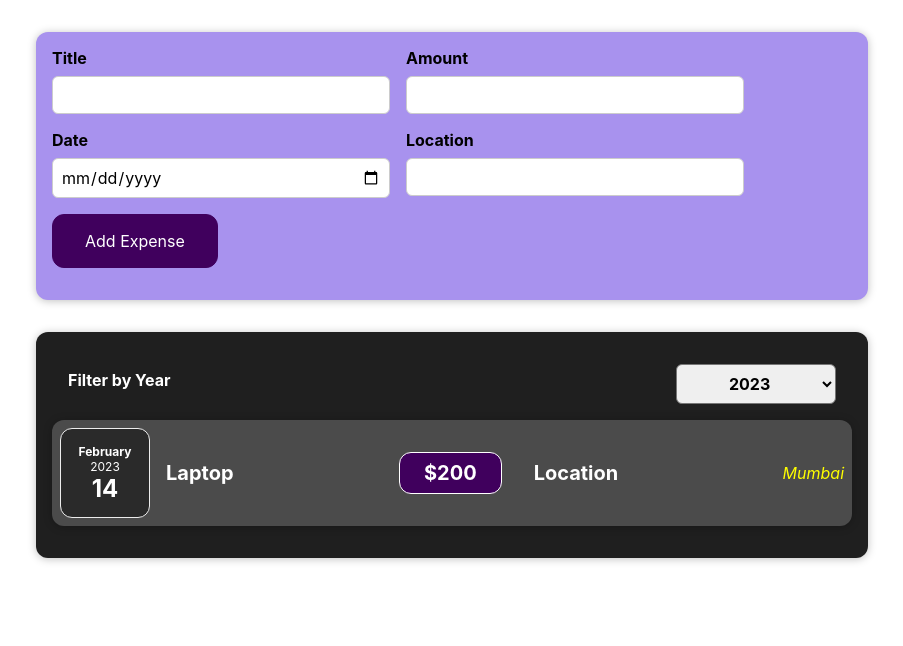
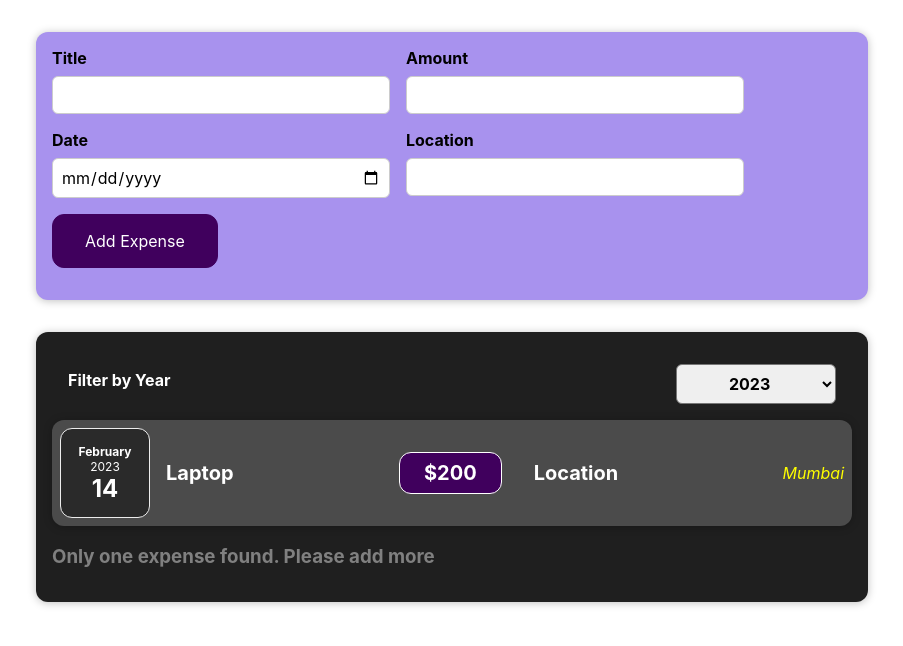
Before and after one commit to IqraMomin/ExpenseTrackerWithReact, a React (Create React App) app: page / in a window 1280 px wide. Shown: the top 646 px of the page, without its empty margins (188-1091 px from the left). Built offline with nearby package versions, Linux system fonts and the light colour scheme.

Commit message:
ConditionalRendering

```diff
--- a/src/components/Expense/Expenses.js
+++ b/src/components/Expense/Expenses.js
@@ -12,11 +12,8 @@ function Expenses(props) {
     const filteredByYear = props.expenses.filter(expense => {
         return (expense.date.getFullYear().toString() === filteredYear)
     })
-    return (
-        <div>
-            <Card className="expenses">
-            <ExpensesFilter onFilterChange={filterChangeHandler} selected={filteredYear} />
-                {filteredByYear.map((expense, index) => {
+    let expenseContent = <h3 style={{color:"gray"}}>No expenses found</h3>
+    const filteredContent = filteredByYear.map((expense, index) => {
         return (
             <ExpenseItem
                 key={expense.id}
@@ -26,7 +23,20 @@ function Expenses(props) {
                 location={expense.location}
             />
         )
-                })}
+    });
+    if (filteredByYear.length === 1) {
+        expenseContent = <div>
+            {filteredContent}
+            <h3 style={{color:"gray"}}>Only one expense found. Please add more</h3>
+        </div>
+    } else if (filteredByYear > 1) {
+        expenseContent = filteredContent;
+    }
+    return (
+        <div>
+            <Card className="expenses">
+                <ExpensesFilter onFilterChange={filterChangeHandler} selected={filteredYear} />
+                {expenseContent}
             </Card>
         </div>
     )
```
Lines whose indentation alone changed are shown as unchanged.
